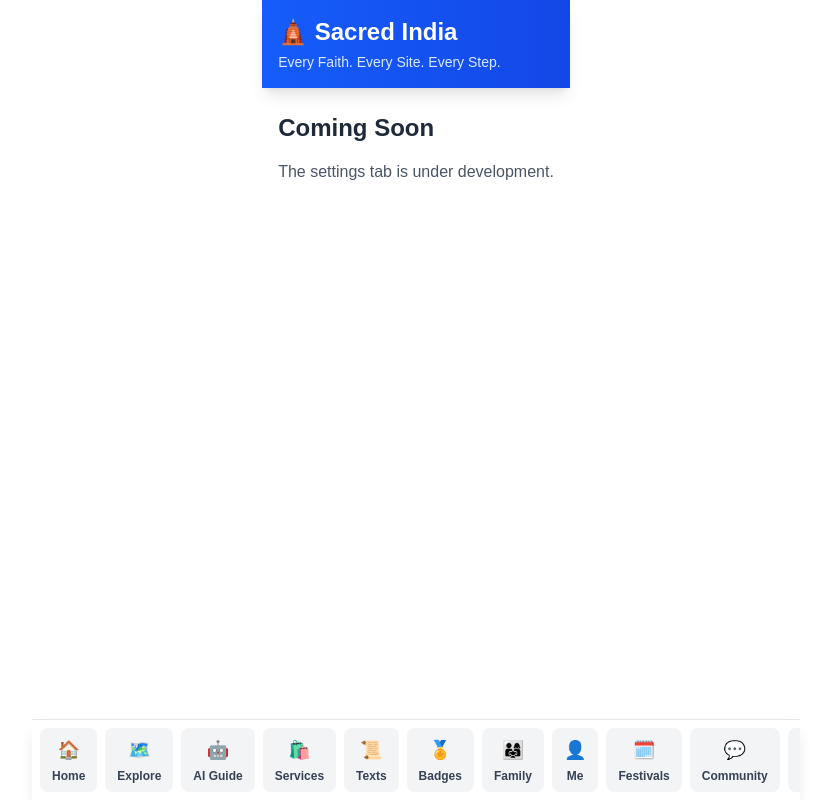
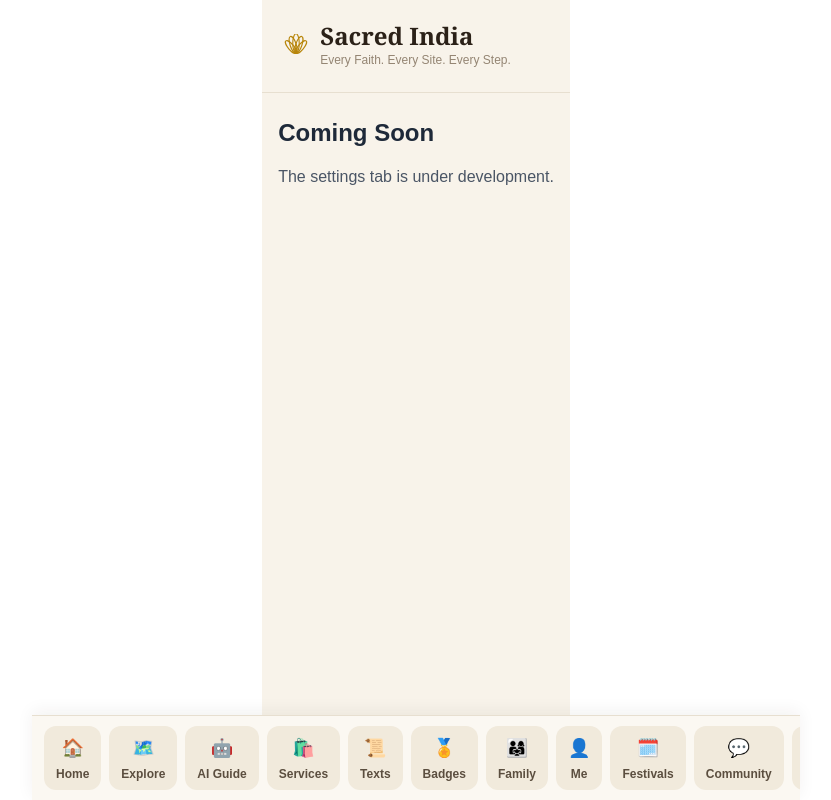
Before and after one commit to nickelmetal-a11y/SacredIndia, a Next.js app: page /settings in a window 1280 px wide. Shown: the whole page, without its empty margins (224-1055 px from the left). Built offline with nearby package versions, Linux system fonts and the light colour scheme.

Commit message:
Navigation.tsx

```diff
--- a/app/components/Navigation.tsx
+++ b/app/components/Navigation.tsx
@@ -1,5 +1,4 @@
 'use client';
-
 import Link from "next/link";
 import { usePathname } from "next/navigation";
 
@@ -20,32 +19,54 @@ const TABS = [
 
 export default function Navigation({ children }: { children: React.ReactNode }) {
   const pathname = usePathname();
-
   return (
-    <div className="flex flex-col min-h-screen max-w-3xl mx-auto bg-white">
-      <header className="bg-gradient-to-r from-blue-600 to-blue-700 text-white px-4 py-4 shadow-lg">
-        <h1 className="text-2xl font-bold flex items-center gap-2">🛕 Sacred India</h1>
-        <p className="text-blue-100 text-sm mt-1">Every Faith. Every Site. Every Step.</p>
+    <div className="mx-auto flex min-h-screen max-w-3xl flex-col bg-[#F8F3EA]">
+      <header className="border-b border-[#E7DFD0] px-5 py-6">
+        <div className="flex items-center gap-2.5">
+          <Lotus />
+          <div>
+            <h1 className="[font-family:var(--font-serif)] text-2xl font-bold leading-none text-[#2B2118]">
+              Sacred India
+            </h1>
+            <p className="mt-1 text-xs text-[#948573]">Every Faith. Every Site. Every Step.</p>
+          </div>
+        </div>
       </header>
 
       <main className="flex-1 overflow-y-auto pb-24">{children}</main>
 
-      <nav className="fixed bottom-0 left-0 right-0 max-w-3xl mx-auto bg-white border-t border-gray-200 overflow-x-auto shadow-lg">
-        <div className="flex gap-2 px-2 py-2 min-w-max">
-          {TABS.map((tab) => (
+      <nav className="fixed inset-x-0 bottom-0 mx-auto max-w-3xl overflow-x-auto border-t border-[#E7DFD0] bg-[#FBF8F2] shadow-[0_-4px_16px_rgba(43,33,24,0.06)]">
+        <div className="flex min-w-max gap-2 px-3 py-2.5">
+          {TABS.map((tab) => {
+            const active = pathname === tab.path;
+            return (
               <Link
                 key={tab.path}
                 href={tab.path}
-              className={`flex flex-col items-center gap-1 px-3 py-2 rounded-lg transition-all whitespace-nowrap text-xs font-semibold ${
-                pathname === tab.path ? 'bg-blue-600 text-white shadow-md' : 'bg-gray-100 text-gray-700 hover:bg-gray-200'
+                className={`flex flex-col items-center gap-1 whitespace-nowrap rounded-xl px-3 py-2 text-xs font-semibold transition-colors ${
+                  active ? 'bg-[#8B6A2E] text-white' : 'bg-[#F1EADC] text-[#5B4E3F] hover:bg-[#E7DFD0]'
                 }`}
               >
                 <span className="text-lg">{tab.icon}</span>
                 <span>{tab.label}</span>
               </Link>
-          ))}
+            );
+          })}
         </div>
       </nav>
     </div>
   );
 }
+
+function Lotus() {
+  const petals = [-40, -19, 0, 19, 40].map((deg, i) => {
+    const rx = i === 2 ? 3.7 : i === 1 || i === 3 ? 3.5 : 3.2;
+    const ry = i === 2 ? 11 : i === 1 || i === 3 ? 10 : 9;
+    return <ellipse key={deg} cx={0} cy={-ry} rx={rx} ry={ry} transform={`rotate(${deg})`} />;
+  });
+  return (
+    <svg width="28" height="24" viewBox="0 0 32 24" fill="none" stroke="#B8860B" strokeWidth={1.3}>
+      <g transform="translate(16,20)">{petals}</g>
+    </svg>
+  );
+}
```
Lines whose indentation alone changed are shown as unchanged.
